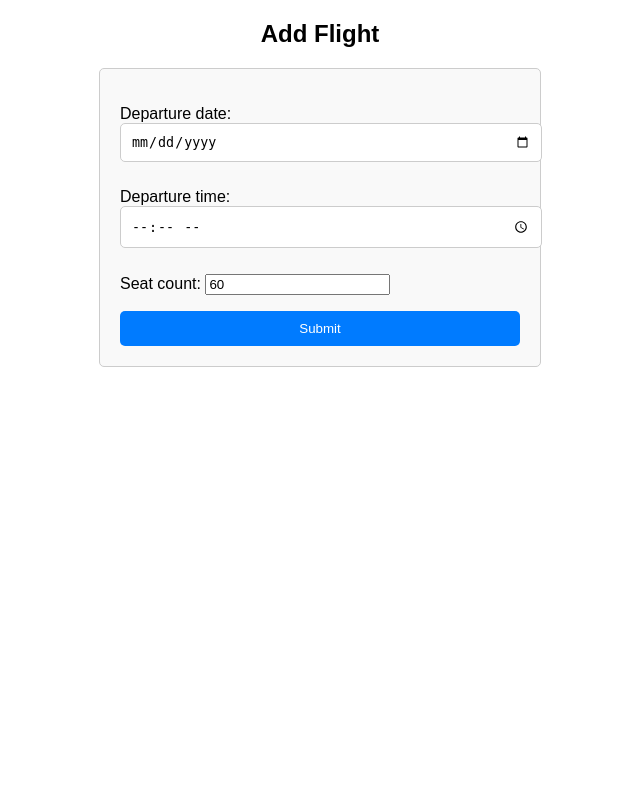
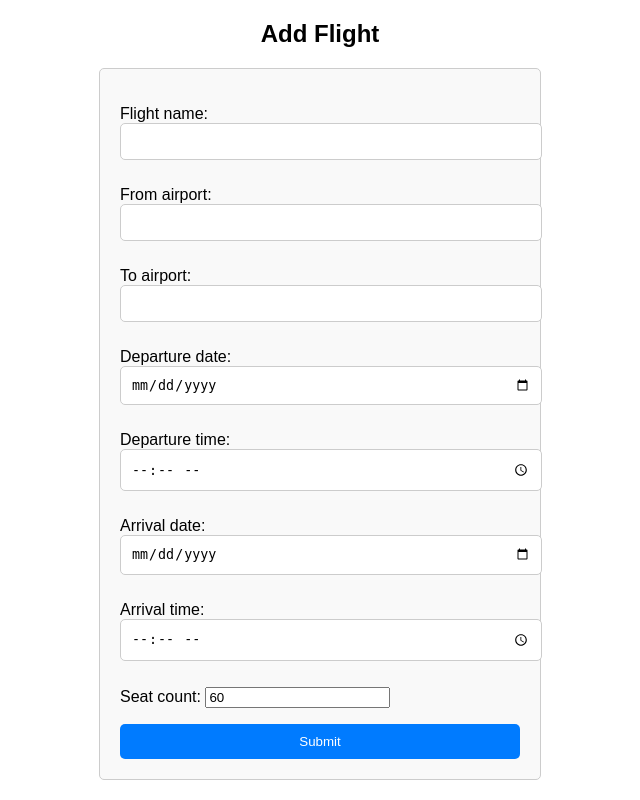
Before and after one commit to Tarunvetsa/Flight_Bookings, a Django app: page /add-flight/ in a window 1280 px wide. Shown: the whole page, without its empty margins (320-960 px from the left). Run offline with Django 4.2, Linux system fonts and the light colour scheme; a user stored in the database is signed in; parts of the project's set-up code (start-up, migrations or seed data) failed here and were passed over.

Commit message:
Added some fields to flight table

```diff
--- a/bookings/forms.py
+++ b/bookings/forms.py
@@ -5,10 +5,12 @@ from django.contrib.auth.forms import UserCreationForm
 class FlightForm(forms.ModelForm):
     class Meta:
         model = Flight
-        fields = [ 'departure_date', 'departure_time', 'seat_count']
+        fields = ['flight_name', 'from_airport', 'to_airport', 'departure_date', 'departure_time', 'arrival_date', 'arrival_time', 'seat_count']
         widgets = {
             'departure_date': forms.DateInput(attrs={'type': 'date'}),
             'departure_time': forms.TimeInput(attrs={'type': 'time'}),
+            'arrival_date': forms.DateInput(attrs={'type': 'date'}),
+            'arrival_time': forms.TimeInput(attrs={'type': 'time'}),
         }
 
 class MyUserCreationForm(UserCreationForm):
--- a/bookings/models.py
+++ b/bookings/models.py
@@ -18,8 +18,13 @@ class User(AbstractUser):
 
 class Flight(models.Model):
     flight_number = models.UUIDField(primary_key=True, default=uuid.uuid4, editable=False)
+    from_airport=models.CharField(max_length=100)
+    to_airport=models.CharField(max_length=100)
+    flight_name=models.CharField(max_length=200)
     departure_date=models.DateField()
     departure_time=models.TimeField()
+    arrival_date=models.DateField()
+    arrival_time=models.TimeField()
     seat_count=models.PositiveIntegerField(default=60)
     booked_seats=models.PositiveIntegerField(default=0)
     seats_left = models.IntegerField(default=60)
--- a/bookings/templates/flights.html
+++ b/bookings/templates/flights.html
@@ -54,9 +54,12 @@
 
         {% for flight in flights %}
         <div class="flight-box">
-            <h3>Flight ID: {{ flight.flight_number }}</h3>
+            <h3>{{ flight.flight_name }}</h3>
+            <p>{{flight.from_airport}} to {{flight.to_airport}}</p>
             <p>Departure Date: {{ flight.departure_date }}</p>
             <p>Departure Time: {{ flight.departure_time }}</p>
+            <p>Arrival Date: {{ flight.arrival_date }}</p>
+            <p>Arrival Time: {{ flight.arrival_time }}</p>
             <p>Seats Left: {{flight.seats_left}}</p>
 
             {% if user.is_authenticated %}
```
Also changed, not shown: bookings/migrations/0001_initial.py, bookings/migrations/0002_alter_flight_flight_name.py (added), bookings/migrations/0002_remove_user_name_alter_user_email_and_more.py (deleted), bookings/migrations/0003_booking_seat_number.py (deleted), bookings/migrations/0004_alter_booking_flight.py (deleted), db.sqlite3.
